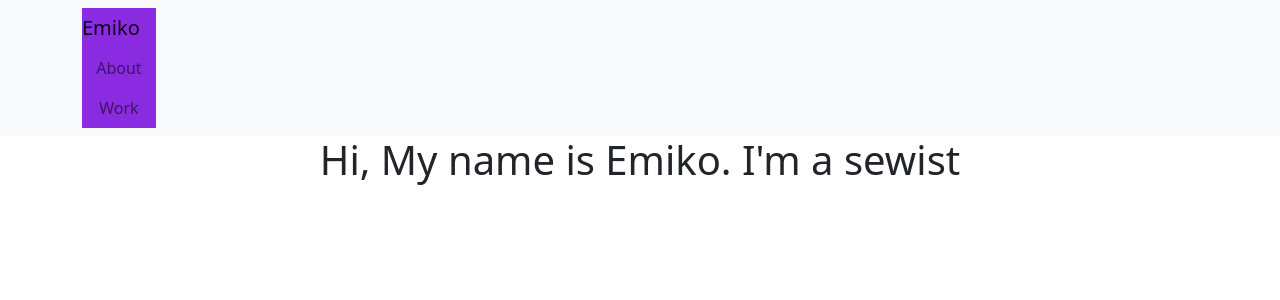
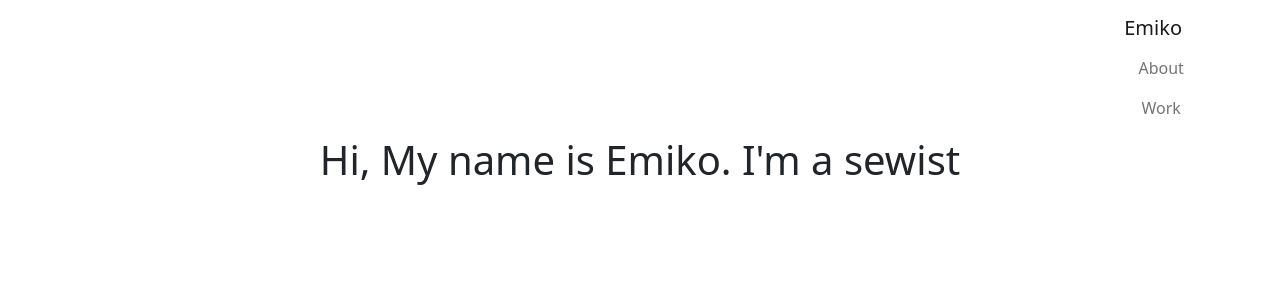
Before and after one commit to ejpijoan/myPortfolio, a React (Create React App) app: page / in a window 1280 px wide. Shown: the top 300 px of the page. Built offline with nearby package versions, Linux system fonts and the light colour scheme.

Commit message:
aligns navbar column right and removes background color

```diff
--- a/src/Navigation.css
+++ b/src/Navigation.css
@@ -1,4 +1,3 @@
 .flex-column {
-    background-color: blueviolet;
     justify-content: flex-start;
 }
--- a/src/Navigation.js
+++ b/src/Navigation.js
@@ -5,8 +5,8 @@ import {Navbar, Nav, Container} from 'react-bootstrap'
 class Navigation extends Component {
     render(){
         return(
-            <Navbar className='Navbar' bg='light'>
-                <Container className='Container'>
+            <Navbar className='Navbar' bg='white'>
+                <Container className='justify-content-end'>
                     <Nav className='flex-column'>
                             <Navbar.Brand href="/">Emiko</Navbar.Brand>
                             <Nav.Link href="/about">About</Nav.Link>
```
